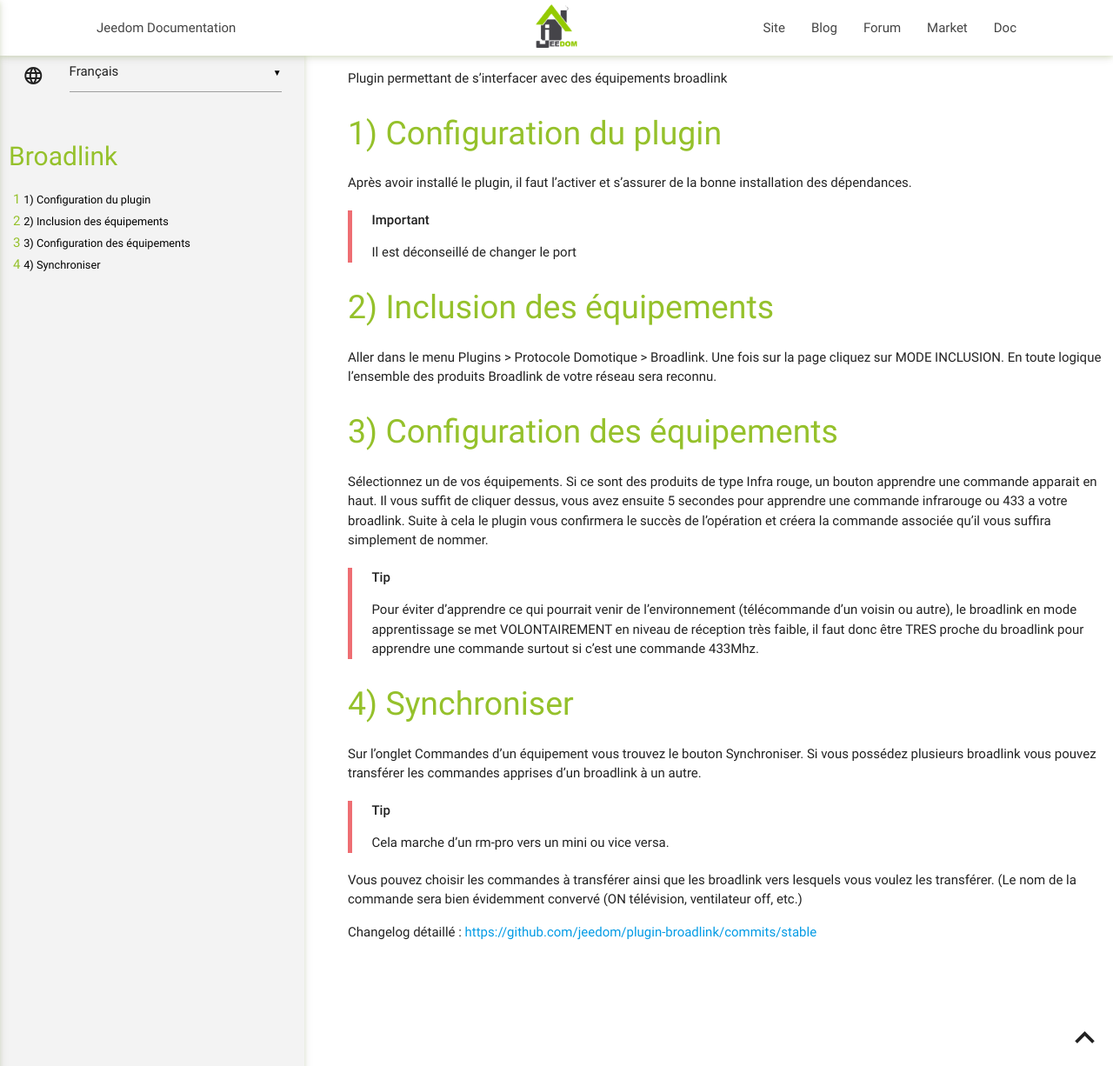
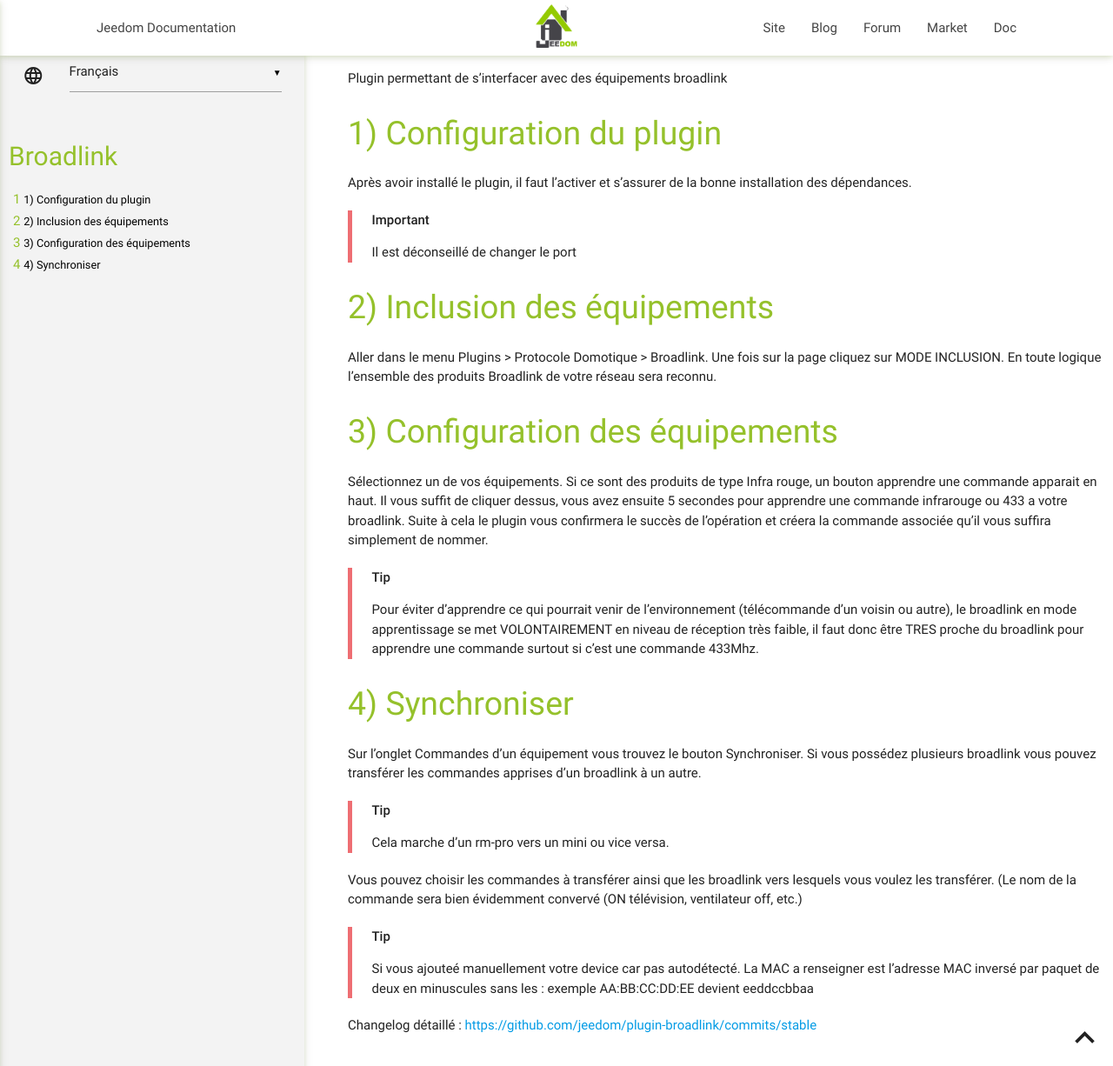
Before and after one commit to jeedom/plugin-broadlink, a Jekyll site: the page built from docs/fr_FR/index.md, in a window 1280 px wide and 1226 px high. Shown: the whole window at 87% size. Built offline with Jekyll 4.4.1, drawn with Linux system fonts in a browser that asks for light colours; our own code applies the rules of GitHub Pages for plain Markdown files.

```diff
--- a/core/config/devices/smartplugs/sp2.json
+++ b/core/config/devices/smartplugs/sp2.json
@@ -1,6 +1,6 @@
 {
 	"sp2": {
-		"name": "Broadlink Prise SP",
+		"name": "Broadlink Prise SP-SC",
 		"groupe" : "Prises",
 		"category" : {
 			"energy" : 1
--- a/docs/fr_FR/index.md
+++ b/docs/fr_FR/index.md
@@ -50,5 +50,11 @@ Vous pouvez choisir les commandes à transférer ainsi que les broadlink
 vers lesquels vous voulez les transférer. (Le nom de la commande sera
 bien évidemment convervé (ON télévision, ventilateur off, etc.)
 
+> **Tip**
+>
+> Si vous ajouteé manuellement votre device car pas autodétecté. La MAC a renseigner est
+> l'adresse MAC inversé par paquet de deux en minuscules sans les : exemple AA:BB:CC:DD:EE
+> devient eeddccbbaa
+
 Changelog détaillé :
 <https://github.com/jeedom/plugin-broadlink/commits/stable>
```
Also changed, not shown: docs/fr_FR/changelog.md (+4 -0 lines), core/config/devices/smartplugs/sp2_sc1.png (added).
